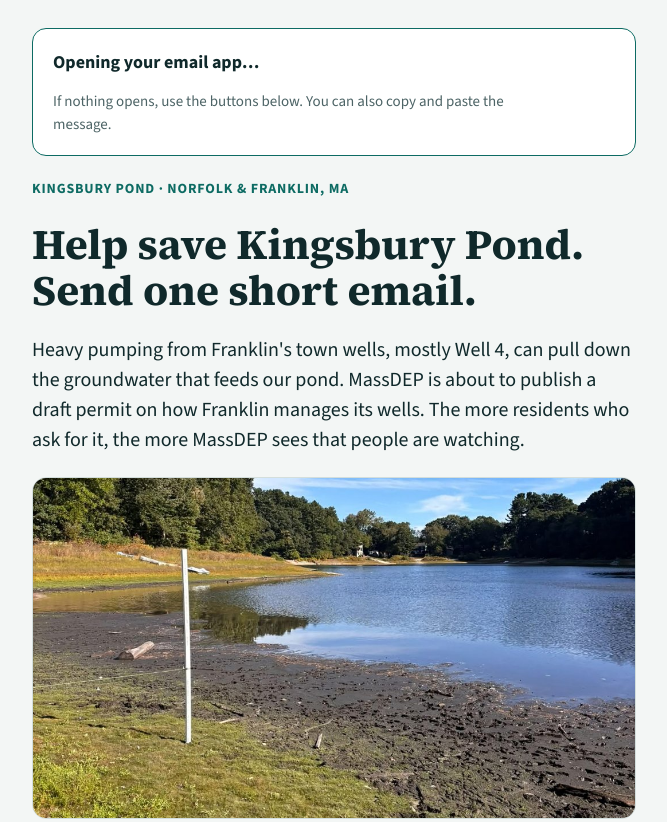
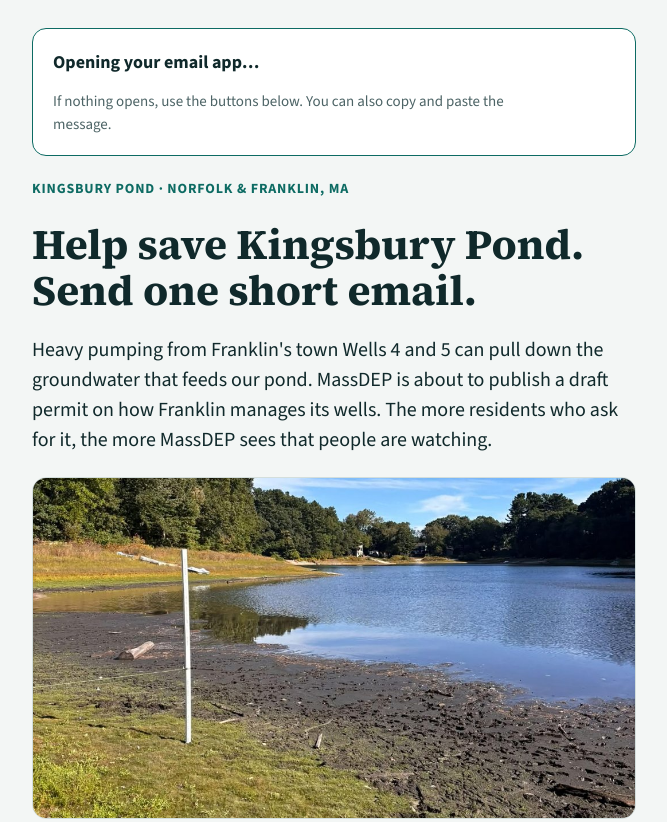
Before and after one commit to callen-code/savekingsburypond, a plain HTML site: page index.html in a window 1280 px wide. Shown: the top 822 px of the page, without its empty margins (306-973 px from the left). Drawn offline with nearby package versions, Linux system fonts and the light colour scheme.

Commit message:
Wells 4 and 5 wording; remove third next-step

```diff
--- a/index.html
+++ b/index.html
@@ -75,7 +75,7 @@ footer{font-size:14px;color:var(--muted)}
   </div>
   <div class="kicker">Kingsbury Pond · Norfolk &amp; Franklin, MA</div>
   <h1>Help save Kingsbury Pond. Send one short email.</h1>
-  <p class="lede">Heavy pumping from Franklin's town wells, mostly Well 4, can pull down the groundwater that feeds our pond. MassDEP is about to publish a draft permit on how Franklin manages its wells. The more residents who ask for it, the more MassDEP sees that people are watching.</p>
+  <p class="lede">Heavy pumping from Franklin's town Wells 4 and 5 can pull down the groundwater that feeds our pond. MassDEP is about to publish a draft permit on how Franklin manages its wells. The more residents who ask for it, the more MassDEP sees that people are watching.</p>
 
   <!-- Hero: drop a pond photo named pond.jpg next to this file and it replaces the drawing automatically. -->
   <div class="hero" id="hero">
@@ -131,7 +131,6 @@ footer{font-size:14px;color:var(--muted)}
     <ol class="steps">
       <li>MassDEP adds your email to the notification list.</li>
       <li>When the draft permit is released, you get a copy and the public comment dates.</li>
-      <li>Our committee will let you know how to submit a comment of your own.</li>
     </ol>
   </section>
 
```
